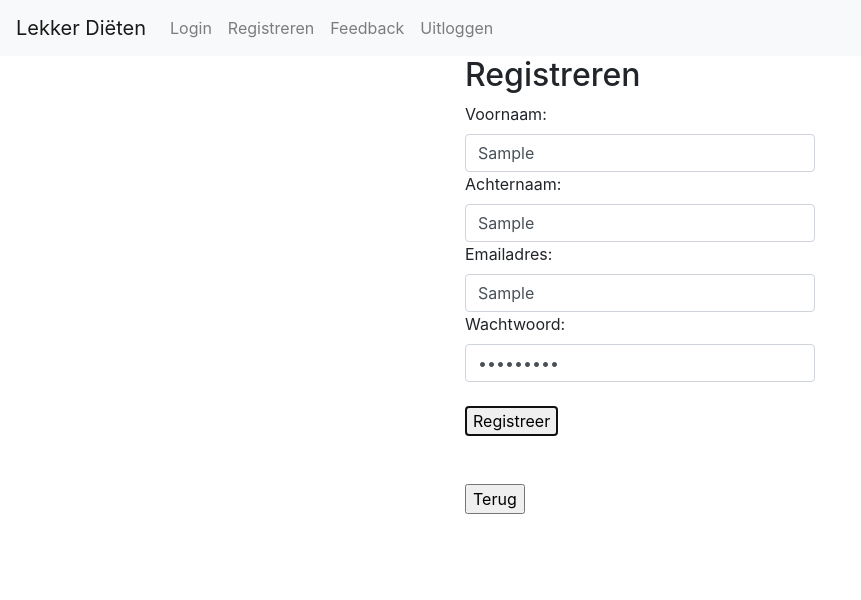
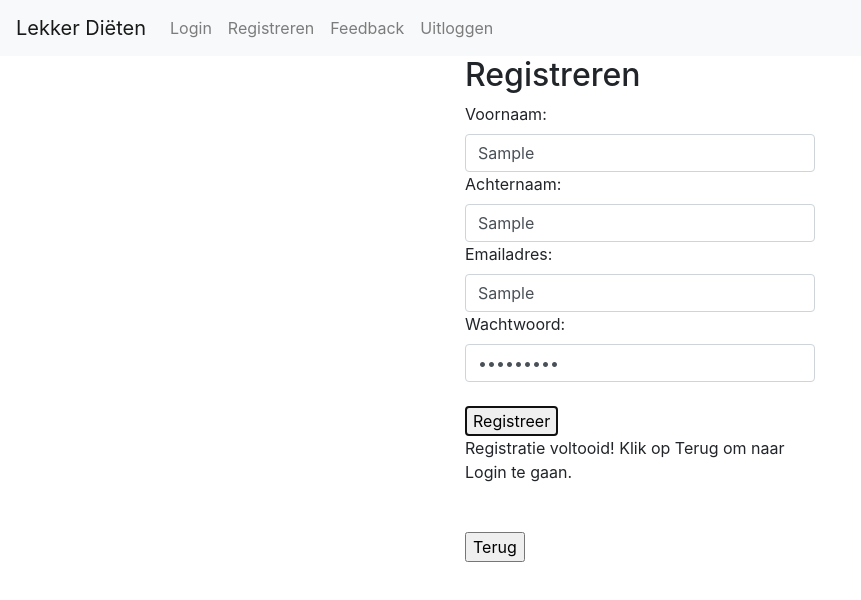
Before and after one commit to VincentCremers/Drink_eet, an Angular app in the folder Front-End/loginpage/: page /register-page in a window 1280 px wide. Both pictures are taken after typing "Sample", "Sample", "Sample", "Sample123" into the empty fields and a click on the button "Registreer". Shown: the top 600 px of the page, without its empty margins (0-861 px from the left). Built offline with nearby package versions, Linux system fonts and the light colour scheme; no server answers.

Commit message:
VOltooid knop

```diff
--- a/Front-End/loginpage/src/app/register-page/register-page.component.html
+++ b/Front-End/loginpage/src/app/register-page/register-page.component.html
@@ -26,6 +26,9 @@
     </div>
     <br>
     <button value="Registreer">Registreer</button>
+    <div *ngIf="submitted && !f.firstName.errors?.required && !f.lastName.errors?.required && !f.email.errors?.required && !f.password.errors?.required">
+        Registratie voltooid! Klik op Terug om naar Login te gaan.
+    </div>
 </form>
 <br><br>
 <input routerLink="/login-page" type="submit" value="Terug">
--- a/Front-End/loginpage/src/app/register-page/register-page.component.ts
+++ b/Front-End/loginpage/src/app/register-page/register-page.component.ts
@@ -13,6 +13,7 @@ export class RegisterPageComponent implements OnInit {
   URL = "http://192.168.178.44:8080/api/add";
   register: FormGroup;
   submitted = false;
+  geregistreerd = false;
 
   constructor(private formBuilder: FormBuilder, private httpClient: HttpClient) {
     this.register = this.formBuilder.group({
```
